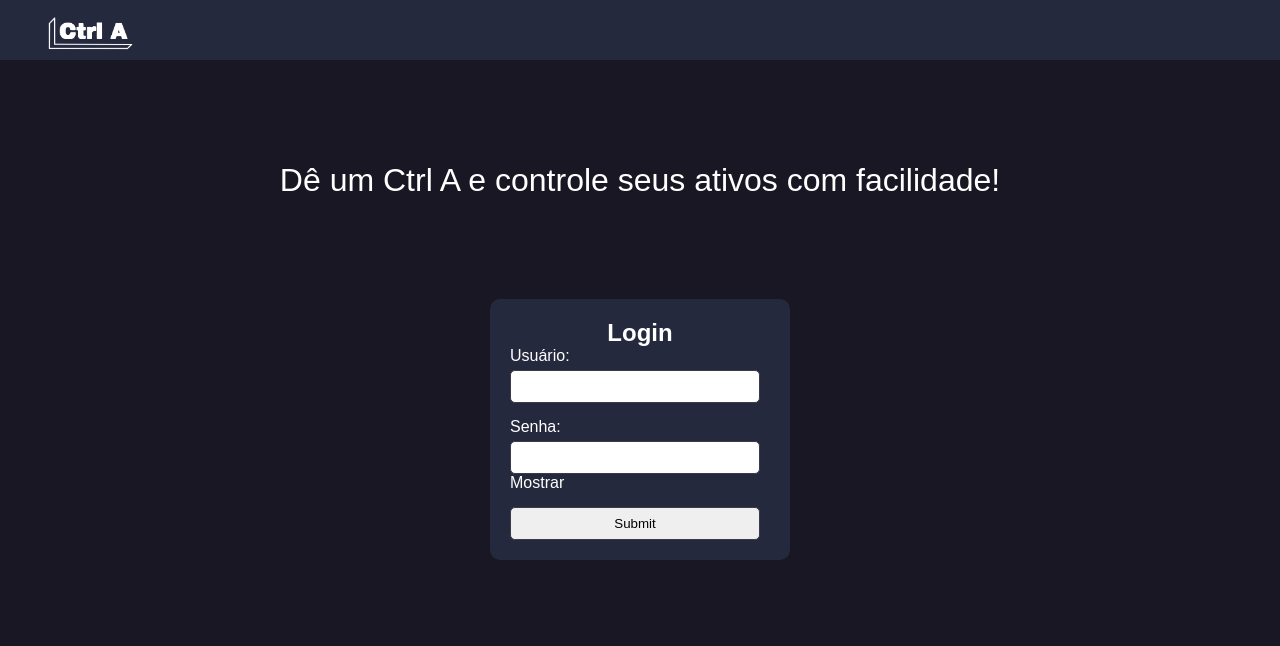
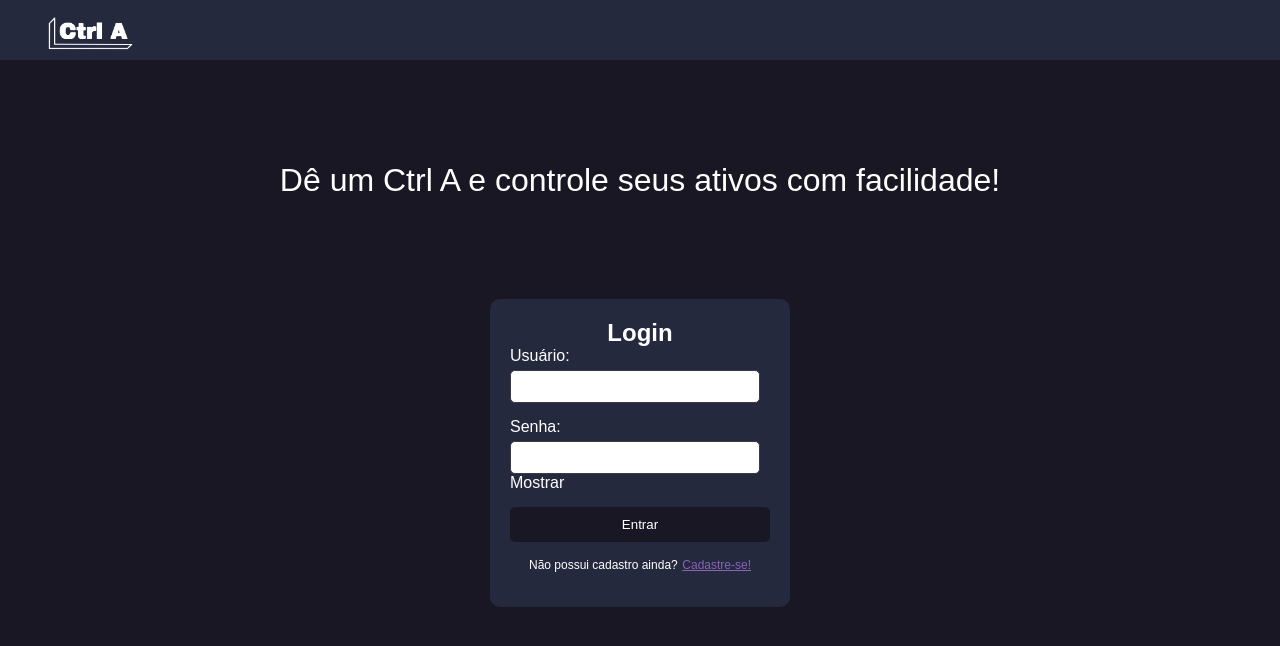
Before and after one commit to equipe-javali/API_3_FRONT, a React (Create React App) app in the folder ctrl-a/: page / in a window 1280 px wide. Shown: the top 646 px of the page. Built offline with nearby package versions, Linux system fonts and the light colour scheme.

Commit message:
Botão cadastroADM estrutura

```diff
--- a/ctrl-a/src/pages/home.tsx
+++ b/ctrl-a/src/pages/home.tsx
@@ -3,6 +3,7 @@ import './css/home.css';
 import logo from '../assets/icons/logo.png';
 import RespostaSistema from '../components/respostaSistema';
 import getLocalToken from '../utils/getLocalToken';
+import { Link } from 'react-router-dom';
 
 export default function Home() {
   const [textoResposta, setTextoResposta] = useState('')
@@ -85,7 +86,10 @@ export default function Home() {
               </span>
             </div>
           </div>
-          <input type="submit" placeholder='Entrar' />
+          <button type="submit">Entrar</button>
+          <p className='pergunta'> Não possui cadastro ainda?
+          <Link className='linkCadastro' to={'/CadastroUsuarioAdm'}> Cadastre-se!</Link>
+          </p>
         </form>
       </div>
     </div>
```
